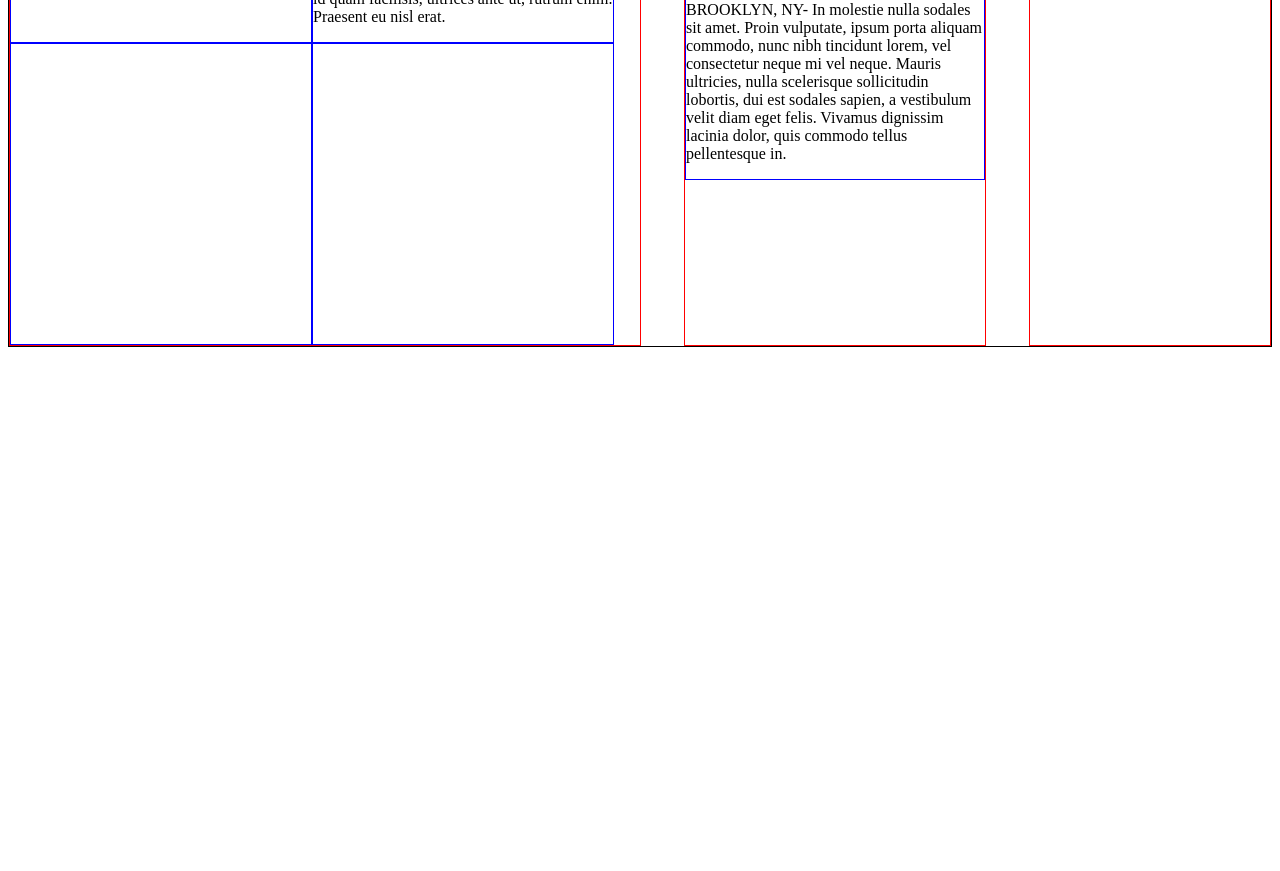
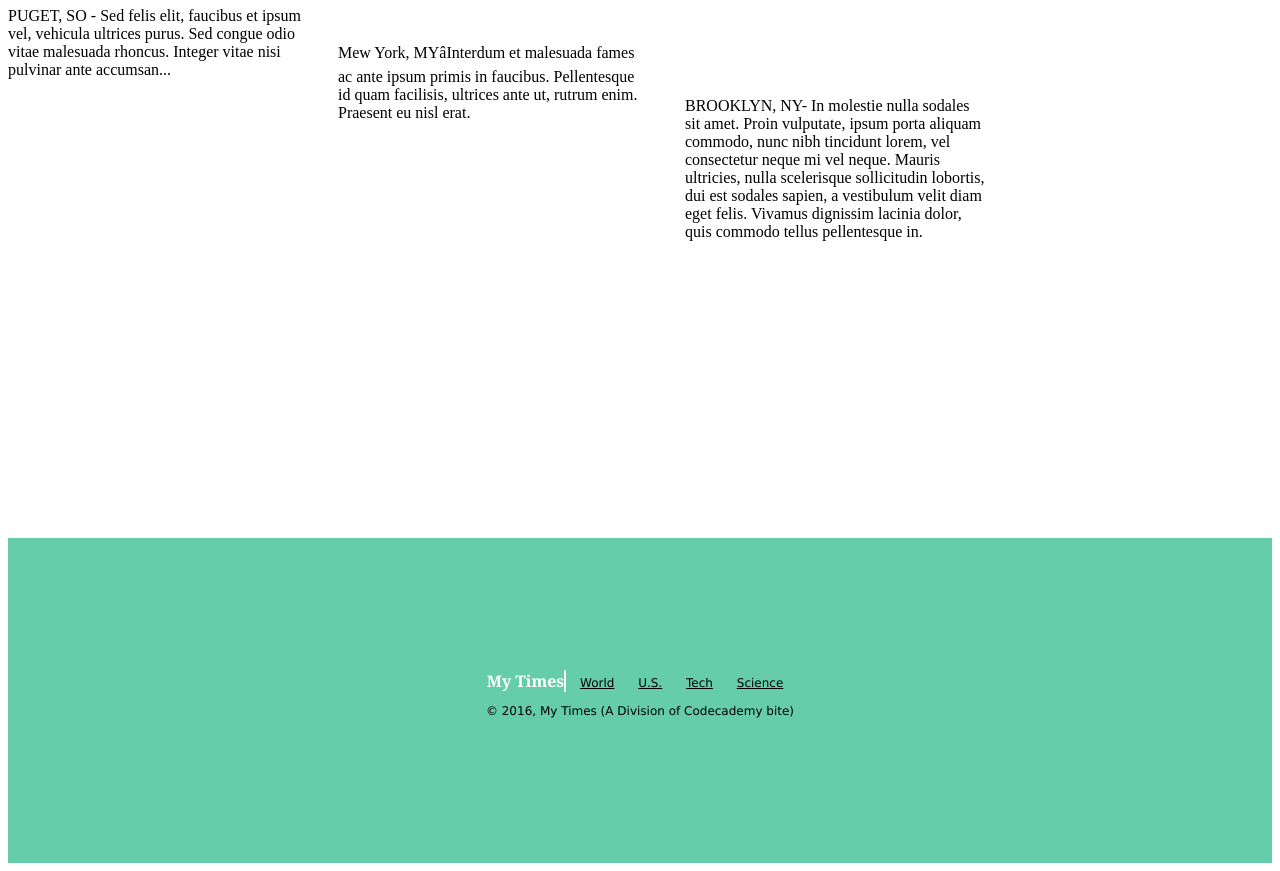
Before and after one commit to ehiers/mytimes, a plain HTML site: page index.html in a window 1280 px wide. Shown: the part 676-1547 px from the top of the page. Before the commit the page ends 1031 px from the top, so only its background shows below. Drawn offline with Linux system fonts and the light colour scheme.

Commit message:
8 Finished all steps. Could use review and tweaking I'm sure.

```diff
--- a/index.html
+++ b/index.html
@@ -69,6 +69,19 @@
       </section>
     </div>
   </div>
-
+  <footer>
+    <section id="footinfo">
+      <span id="footmytimes">My Times</span>
+      <nav>
+        <span><a href="#World">World</a></span>
+        <span><a href="#US">U.S.</a></span>
+        <span><a href="#Tech">Tech</a></span>
+        <span><a href="#Science">Science</a></span>
+      </nav>
+    </section>
+    <section id="copyright">
+      <p>© 2016, My Times (A Division of Codecademy bite)</p>
+    </section>
+  </footer>
 </body>
 </html>
--- a/resources/css/style.css
+++ b/resources/css/style.css
@@ -29,20 +29,20 @@ a {
 }
 .main {
   display: flex;
-  border: 1px solid black;
   flex-direction: row;
   justify-content: space-between;
   text-decoration: none;
+  margin-bottom: 100px;
 }
 .column {
   display:inline-flex;
   flex-direction: column;
-  border: 1px solid red;
 }
 .column.large{
   width: 630px;
   flex-direction: row;
   flex-wrap: wrap;
+  justify-content: space-between;
 }
 .column.medium {
   width: 300px;
@@ -61,10 +61,9 @@ a {
   border-top: 1px solid black;
   border-bottom: 1px solid black;
   margin: 0 0 0 0;
-  padding: 5px;
+  padding: 20px 11px;
 }
 section {
-  border: 1px solid blue;
 }
 
 .imageHL {
@@ -93,7 +92,9 @@ h3 {
   color: white;
   text-decoration: none;
 }
-
+h4 {
+  font-size: 30px;
+}
 #story3,
 #story2,
 #burger,
@@ -108,3 +109,26 @@ h3 {
   font-weight: bold;
   text-align: center;
 }
+footer {
+  display: flex;
+  flex-direction: column;
+  justify-content: center;
+  align-items: center;
+  background-color: MediumAquamarine;
+  font-family: Verdana;
+  font-size: 12px;
+  height: 325px;
+  margin: auto;
+}
+
+#footmytimes {
+  border-right: 2px solid white;
+  font-family: Georgia;
+  font-size: 16px;
+  font-weight: bold;
+  color: white;
+}
+#footinfo,
+#copyright {
+  display: inline-block;
+}
```
